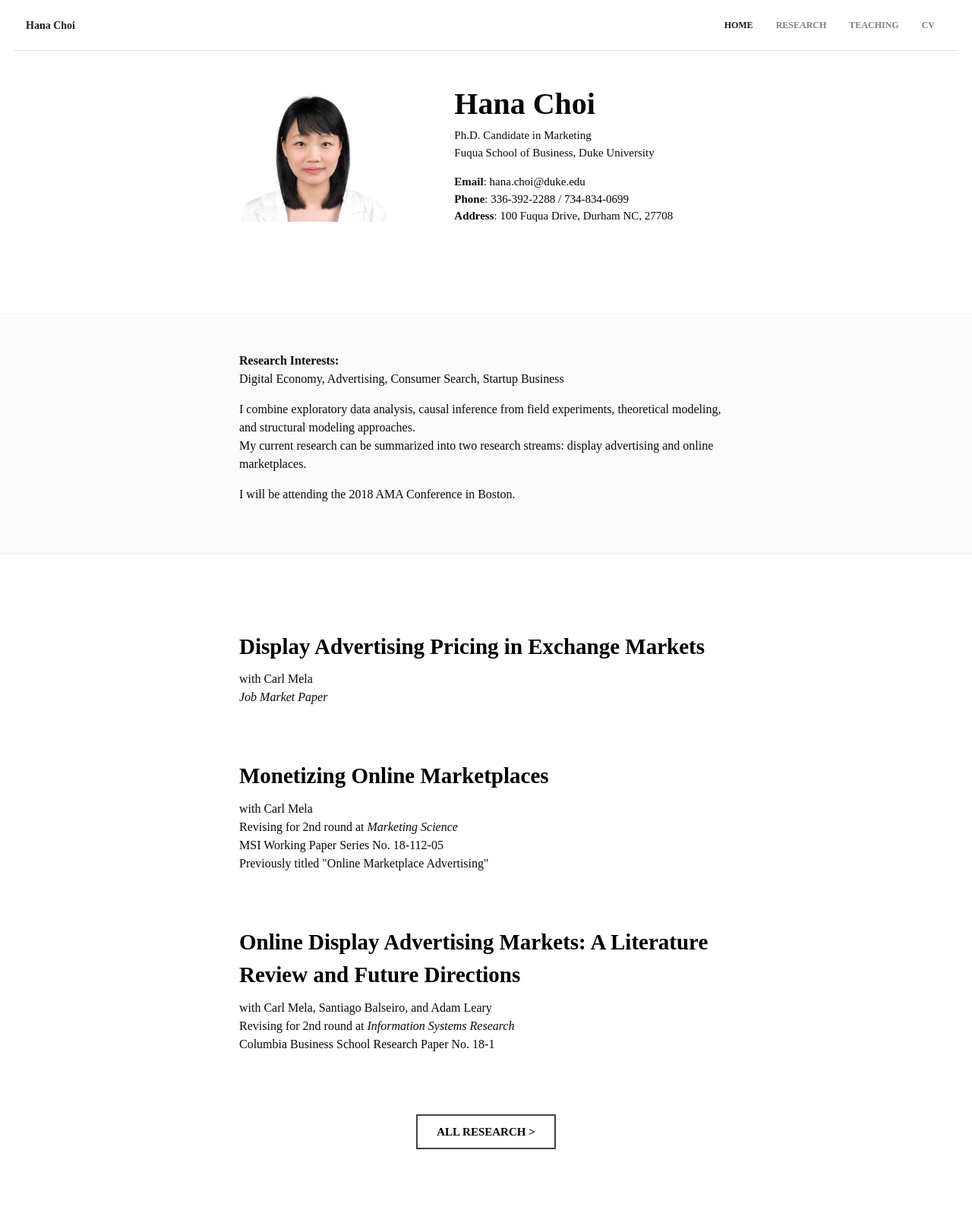
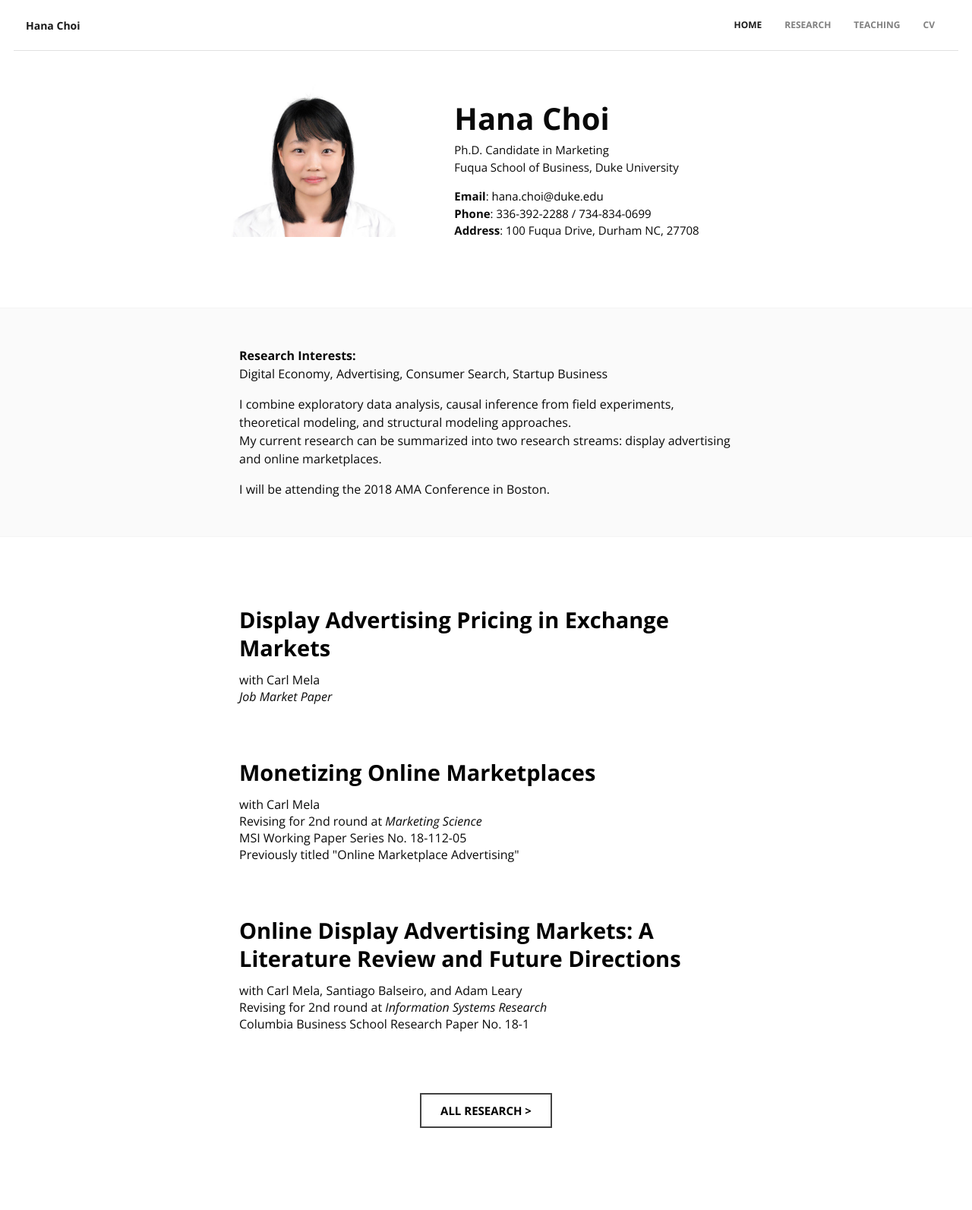
Before and after one commit to hanachoi/hanachoi.github.io, a Jekyll site: the page built from index.html, in a window 1280 px wide. Shown: the whole page at 76% size. Built offline with Jekyll 4.4.1, drawn with Linux system fonts in a browser that asks for light colours; some web fonts are replaced; after the commit the page ends 1565 px from its top, so only the background shows below that.

Commit message:
EDIT - Font family, Responsive css, spacings

```diff
--- a/_sass/contact_info.scss
+++ b/_sass/contact_info.scss
@@ -1,22 +1,54 @@
 .contact_info {
   font-size: 15px;
-  font-family: AppleSDGothicNeo-light, 'Times New Roman', serif;
 }
 
 .contact_info__photo {
   width: 100%;
 }
 
+.container__contact_info_photo {
+  padding: 0 4px;
+}
+
 .contact_info__name {
   font-weight: bold;
   font-size: 40px;
+  margin-top: 19px;
 }
 
 @media (max-width: 575.98px) {
   .contact_info__name {
     margin-top: 30px;
   }
+
+  .container__contact_info_photo {
+    width: 60%;
+    margin: 0 auto;
+  }
+
+  .container__contact_info {
+    margin-left: 50px;
+  }
 }
+
+@media (max-width: 440px) {
+  .container__contact_info {
+    margin-left: 40px;
+  }
+}
+
+@media (max-width: 411px) {
+  .container__contact_info {
+    margin-left: 20px;
+  }
+}
+
+@media (max-width: 374px) {
+  .container__contact_info {
+    margin-left: 0;
+  }
+}
+
 
 .contact_info__label {
   font-weight: bold;
--- a/_sass/nanumgothic.scss
+++ /dev/null
@@ -1,33 +0,0 @@
-/*
- * Nanum Gothic (Korean) http://www.google.com/fonts/earlyaccess
- */
-@font-face {
-  font-family: 'Nanum Gothic';
-  font-style: normal;
-  font-weight: 400;
-  src: asset-url('NanumGothic-Regular.eot');
-  src: asset-url('NanumGothic-Regular.eot?#iefix') format('embedded-opentype'),
-       asset-url('NanumGothic-Regular.woff2') format('woff2'),
-       asset-url('NanumGothic-Regular.woff') format('woff'),
-       asset-url('NanumGothic-Regular.ttf') format('truetype');
-}
-@font-face {
-  font-family: 'Nanum Gothic';
-  font-style: normal;
-  font-weight: 700;
-  src: asset-url('NanumGothic-Bold.eot');
-  src: asset-url('NanumGothic-Bold.eot?#iefix') format('embedded-opentype'),
-       asset-url('NanumGothic-Bold.woff2') format('woff2'),
-       asset-url('NanumGothic-Bold.woff') format('woff'),
-       asset-url('NanumGothic-Bold.ttf') format('truetype');
-}
-@font-face {
-  font-family: 'Nanum Gothic';
-  font-style: normal;
-  font-weight: 800;
-  src: asset-url('NanumGothic-ExtraBold.eot');
-  src: asset-url('NanumGothic-ExtraBold.eot?#iefix') format('embedded-opentype'),
-       asset-url('NanumGothic-ExtraBold.woff2') format('woff2'),
-       asset-url('NanumGothic-ExtraBold.woff') format('woff'),
-       asset-url('NanumGothic-ExtraBold.ttf') format('truetype');
-}
--- a/_sass/navbar_custom.scss
+++ b/_sass/navbar_custom.scss
@@ -1,5 +1,5 @@
 .navbar-custom {
-  font-family: NanumGothic, AppleSDGothicNeo-regular, 'Times New Roman', serif;
+  font-family: 'Open Sans', sans-serif;
   font-weight: bold;
   font-size: 12px;
   border-bottom: solid 1px #e1e1e1;
--- a/_sass/post.scss
+++ b/_sass/post.scss
@@ -8,16 +8,19 @@
 
 .post__title {
   font-size: 29px;
-  font-weight: bold;
+  font-weight: 700;
+  line-height: 37px;
 }
 
 .post__subtitle {
   font-size: 16px;
-  margin-top: 9px;
-  font-family: AppleSDGothicNeo-light, 'Times New Roman', serif;
+  margin-top: 13px;
+  font-weight: 300;
+  line-height: 22px;
 }
 
 .post__content {
-  font-size: 18px;
-  margin-top: 35px;
+  font-size: 17px;
+  margin-top: 30px;
+  line-height: 30px;
 }
--- a/css/main.scss
+++ b/css/main.scss
@@ -2,7 +2,7 @@
 # Only the main Sass file needs front matter (the dashes are enough)
 ---
 
-@import "nanumgothic";
+@import url('https://fonts.googleapis.com/css?family=Open+Sans:300,300i,400,600,700|Source+Serif+Pro');
 @import "contact_info";
 @import "research_interest";
 @import "navbar_custom";
@@ -11,8 +11,9 @@
 @import "post";
 @import "research";
 
+
 body {
-  font-family: AppleSDGothicNeo-regular, 'Times New Roman', serif;
+  font-family: 'Open Sans', sans-serif;
   color: #090909;
 }
 
@@ -40,6 +41,14 @@ a {
   font-size: 50px;
 }
 
+address {
+  margin-bottom: 0;
+}
+
+.no_margin {
+  margin: 0;
+}
+
 @media only screen and (min-width: 768px) {
   .researches__category {
     font-size: 48px;
--- a/index.html
+++ b/index.html
@@ -5,10 +5,10 @@ active: home
 
 <div class="container container-custom">
   <div class="row contact_info">
-    <div class="col-sm-4">
+    <div class="col-sm-4 container__contact_info_photo">
       <img src="/assets/profile_picture.jpg" class="contact_info__photo" alt="profile">
     </div>
-    <div class="col-sm-7 offset-sm-1">
+    <div class="col-sm-7 offset-sm-1 container__contact_info">
       <div class="contact_info__name">Hana Choi</div>
 
       <p>
@@ -25,17 +25,17 @@ active: home
   </div>
 </div>
 
-<div class="research_interest" style="margin-top: 100px">
+<div class="research_interest" style="margin-top: 90px">
   <div class="container container-custom">
     <p><b>Research Interests:</b><br> Digital Economy, Advertising, Consumer Search, Startup Business</p>
 
     <p>I combine exploratory data analysis, causal inference from field experiments, theoretical modeling, and structural modeling approaches.<br> My current research can be summarized into two research streams: display advertising and online marketplaces.</p>
 
-    <p>I will be attending the 2018 AMA Conference in Boston.</p>
+    <p class="no_margin">I will be attending the 2018 AMA Conference in Boston.</p>
   </div>
 </div>
 
-<div class="container container-custom" style="margin-top: 100px">
+<div class="container container-custom" style="margin-top: 90px">
   {% for post in site.posts %}
     {% if post.category == 'working papers' or post.category == 'publications' %}
       <div class="post">
```
